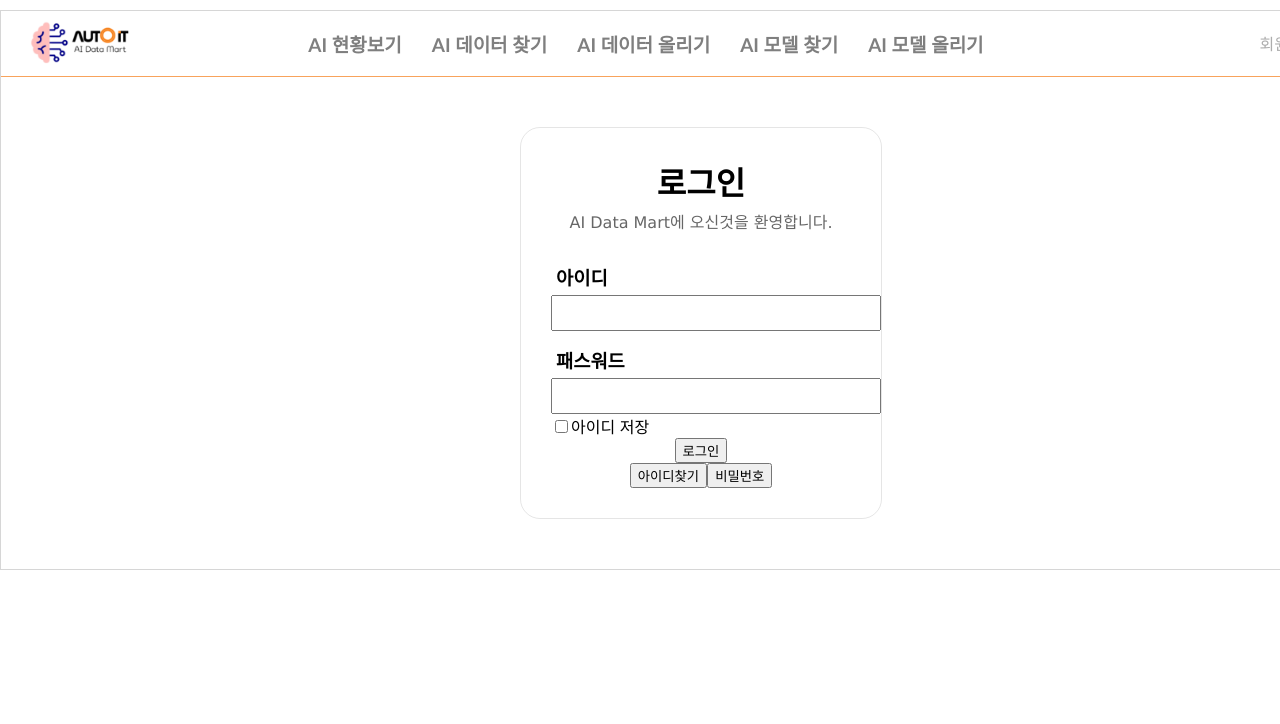
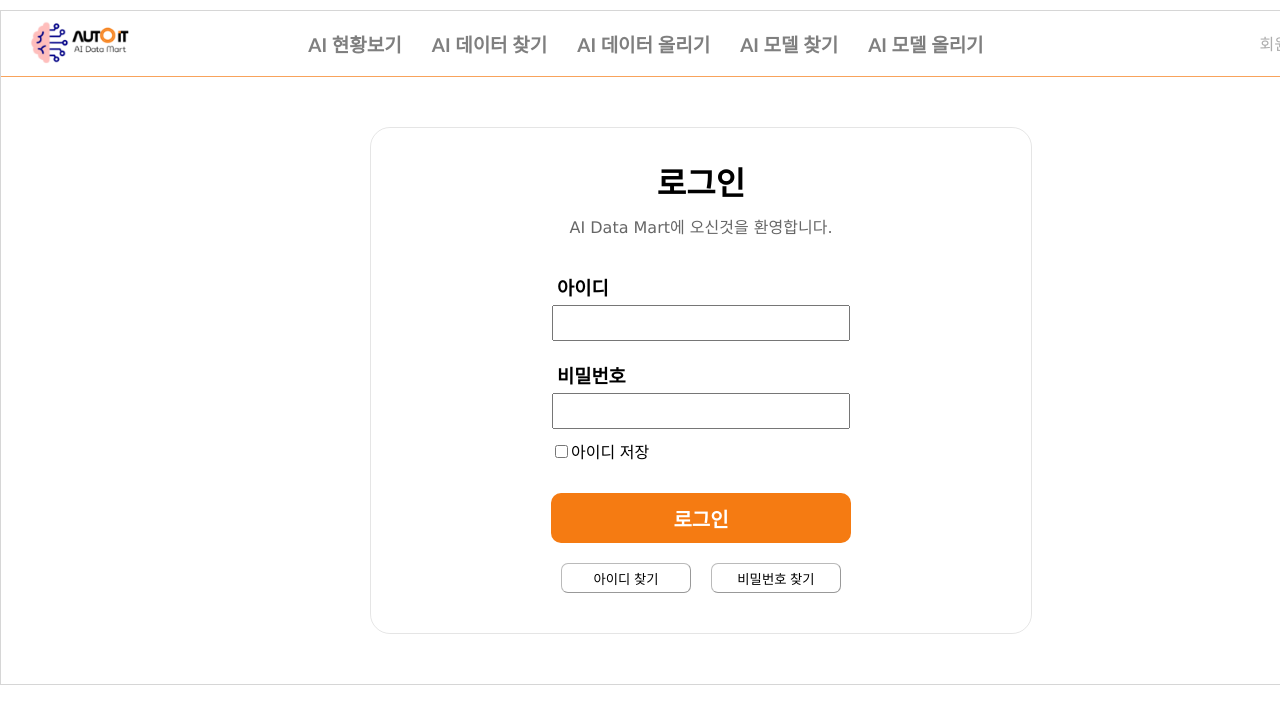
Before and after one commit to BaekInJu/AI-Data_Mart, a React (Create React App) app: page /login in a window 1280 px wide. Shown: the top 724 px of the page. Built offline with nearby package versions, Linux system fonts and the light colour scheme.

Commit message:
design login, add signup

```diff
--- a/src/pages/login/FindId.js
+++ b/src/pages/login/FindId.js
@@ -4,7 +4,7 @@ import { FindButton } from "./Styles";
 const FindId =() => {
 
     return(
-        <FindButton>아이디찾기</FindButton>
+        <FindButton>아이디 찾기</FindButton>
     )
 }
 
--- a/src/pages/login/FindPw.js
+++ b/src/pages/login/FindPw.js
@@ -3,7 +3,7 @@ import { FindButton } from "./Styles";
 
 const FindPw = () => {
     return(
-        <FindButton>비밀번호</FindButton>
+        <FindButton>비밀번호 찾기</FindButton>
     )
 }
 
--- a/src/pages/login/Login.js
+++ b/src/pages/login/Login.js
@@ -1,8 +1,8 @@
 import React, { useState } from "react";
-import styled from "styled-components";
 import  { Wrapper } from "./Styles";
 import { Title } from "./Styles";
 import { Description } from "./Styles";
+import { FindField } from "./Styles";
 import IdField from "./IdField";
 import PwField from "./PwField";
 import SaveId from "./SaveId";
@@ -48,8 +48,10 @@ const Login = () => {
                 <PwField setInpPw={setInpPw} inpPw={inpPw}/>
                 <SaveId />
                 <LoginBtn onClick={checkLogin}/>
-                <FindId />
-                <FindPw />
+                <FindField>
+                    <FindId />
+                    <FindPw />
+                </FindField>
             </Wrapper>
         </div>
     )
--- a/src/pages/login/PwField.js
+++ b/src/pages/login/PwField.js
@@ -9,7 +9,7 @@ const PwField = (props) => {
     return(
         <>
         <Password>
-            <Label>패스워드</Label>
+            <Label>비밀번호</Label>
             <InputPW onChange={onChange} value={props.inpPw}/>
         </Password>
         </>
--- a/src/pages/login/Styles.js
+++ b/src/pages/login/Styles.js
@@ -2,9 +2,8 @@ import styled from "styled-components";
 
 export const Wrapper = styled.div`
     display: inline-block;
-    width:500px;
     border:solid;
-    width: 300px;
+    width: 600px;
     border-width:1px;
     border-radius:20px;
     border-color: rgba(0, 0, 0, 0.1);
@@ -16,7 +15,7 @@ export const Title = styled.h1`
 `
 
 export const Description = styled.div`
-    margin-top:5px;
+    margin-top:10px;
     margin-bottom : 30px;
     color: rgba(0, 0, 0, 0.6);
     font-family: Verdana, Geneva, Tahoma, sans-serif;
@@ -24,35 +23,45 @@ export const Description = styled.div`
 
 export const Id = styled.div`
     margin-bottom: 15px;
+    display: inline-block;
 `
 
 export const InputId = styled.input`
     display: block;
+    width: 290px;
     height: 30px;
     font-size: 25px;
 `
-
 
 export const Label = styled.h3`
     text-align: left;
     margin: 5px;
 `;
 
+export const Descriptions = styled.div`
+    margin-top:5px;
+    margin-bottom:30px;
+    color: rgba(0, 0, 0, 0.6);
+    font-family: verbana, Geneva, Tahoma, sans-serif;
+`
 export const Password = styled.div`
-
+    display: inline-block;
 `;
 export const InputPW = styled.input.attrs({ type: 'password' })`
     display: block;
+    width: 290px;
     height: 30px;
     font-size: 25px;
 `;
 
 export const SaveIdField = styled.div`
+    margin-top:10px;
     text-align: left;
+    margin-left: 150px;
 `;
 
 export const SaveIdLabel = styled.label`
-    display:inline;
+display:inline;
 `;
 
 export const SaveCheckbox = styled.input.attrs({type: 'checkbox'})`
@@ -60,9 +69,39 @@ export const SaveCheckbox = styled.input.attrs({type: 'checkbox'})`
 `;
 
 export const LoginButton = styled.button`
-    display: inline-block;
+    width: 300px;
+    height: 50px;
+    display: inline-blcok;
+    background-color:  rgb(245, 123, 18);
+    border-width: 0px;
+    border-radius: 10px;
+    color: white;
+    font-size: 20px;
+    font-weight:bold;
+    margin-top: 30px;
+    transition: background 0.4s;
+    &:hover{
+        background-color:tomato;
+    }
 `
 
 export const FindButton = styled.button`
     display: inline-block;
+    background-color: white;
+    border-width: 1px;
+    border-color: rgba(0, 0, 0, 0.4);
+    border-radius: 7px;
+    width: 130px;
+    height: 30px;
+    margin: 10px;
+    transition: background 0.3s;
+    &:hover{
+        background-color:wheat;
+    }
 `
+
+export const FindField = styled.div`
+    margin-top:10px;
+    display: inline-block;
+    align-content: space-between;
+`
--- /dev/null
+++ b/src/pages/signup/Email.js
@@ -0,0 +1,12 @@
+import React from "react";
+import { InpLabel, EmailField } from "./Styles";
+
+const Email = () => {
+    return(
+        <EmailField>
+            <InpLabel>아이디(이메일)</InpLabel>
+        </EmailField>
+    )
+}
+
+export default Email;
--- /dev/null
+++ b/src/pages/signup/LoginInfo.js
@@ -0,0 +1,16 @@
+import React from "react";
+import { BorderLine, Label, Line, UserInfoWrapper } from "./Styles";
+import Email from "./Email";
+
+const LoginInfo = () => {
+    return(
+        <UserInfoWrapper>
+            <Label>로그인 정보</Label>
+            <BorderLine />
+                <Email />
+            <Line />
+        </UserInfoWrapper>
+    )
+}
+
+export default LoginInfo;
--- a/src/pages/signup/Signup.js
+++ b/src/pages/signup/Signup.js
@@ -1,10 +1,30 @@
-import React from "react";
+import React, { useState } from "react";
+import { Title } from "../login/Styles";
+import { Wrapper } from "../login/Styles";
+import UserType from "./UserType";
+import LoginInfo from "./LoginInfo";
 
 //회원가입 페이지 컴포넌트
 const Signup = () => {
+    const [userType, setUserType] = useState();   //회원유형
+    const [email,setEmail] = useState();        //사용자 이메일
+    const [password, setPassword] = useState();     //비밀번호
+    const [checkPw, setCheckPw] = useState();       //비밀번호 확인
+    const [name, setName] = useState();             //이름
+    const [company, setCompany] = useState();       //회사명
+    const [department, setDepartmant] = useState();     //부서명
+
     return(
         <div>
-            <h1>Signup</h1>
+            <Wrapper>
+                <Title>회원가입 정보입력</Title>
+                <UserType setUserType={setUserType}/>
+                <LoginInfo
+                    setEmail={setEmail}
+                    setPassword={setPassword}
+                    setCheckPw={setCheckPw}
+                />
+            </Wrapper>
         </div>
     )
 }
--- /dev/null
+++ b/src/pages/signup/UserType.js
@@ -0,0 +1,26 @@
+import React from "react";
+import { BorderLine, InpUserType, InpUserTypeOption, Label, Line, UserTypeLabels, UserTypeWrapper } from "./Styles";
+
+const UserType = (props) => {   //props.setUserType : 회원유형 set함수
+    return(
+        <UserTypeWrapper>
+            <Label>회원 유형</Label>
+            <BorderLine />
+                <InpUserTypeOption>
+                    <InpUserType id="user" name="userType"/><UserTypeLabels htmlFor="user">일반사용자</UserTypeLabels>
+                </InpUserTypeOption>
+                <InpUserTypeOption>
+                    <InpUserType id="field-manager" name="userType"/><UserTypeLabels htmlFor="field-manager">현장작업자</UserTypeLabels>
+                </InpUserTypeOption>
+                <InpUserTypeOption>
+                    <InpUserType id="sales-manager" name="userType"/><UserTypeLabels htmlFor="sales-manager">영업관리자</UserTypeLabels>
+                </InpUserTypeOption>
+                <InpUserTypeOption>
+                    <InpUserType id="web-manager" name="userType"/><UserTypeLabels htmlFor="web-manager">웹관리자</UserTypeLabels>
+                </InpUserTypeOption>
+            <Line />
+        </UserTypeWrapper>
+    )
+}
+
+export default UserType;
--- a/src/pages/signup/styles.js
+++ b/src/pages/signup/styles.js
@@ -1 +1,41 @@
 import styled from "styled-components";
+
+export const UserTypeWrapper = styled.div`
+`
+
+export const Label = styled.h2`
+    text-align: left;
+`
+
+export const Line = styled.hr`
+    line: 1px;
+    // margin-top:15px;
+`
+
+export const BorderLine = styled.hr`
+    border-line: 2px;
+    // margin-bottom: 15px;
+`
+
+export const InpUserTypeOption = styled.span`
+    margin: 10px;
+`
+
+export const InpUserType = styled.input.attrs({type:'radio'})`
+
+`
+
+export const UserTypeLabels = styled.label`
+
+`
+
+export const UserInfoWrapper = styled.div`
+
+`
+
+export const EmailField = styled.div`
+`
+
+export const InpLabel = styled.h4`
+    text-align: left;
+`
--- a/src/style/App.css
+++ b/src/style/App.css
@@ -80,11 +80,11 @@
   margin: 0 15px;
   text-decoration: none;
   color: rgb(127, 127, 127);
+  transition: color 0.2s;
 }
 
 .menu a:hover {
   color: rgb(245, 130, 30);
-  transition: color 0.2s;
 }
 
 .menu p {
@@ -103,6 +103,12 @@
   margin-left: 15px;
   text-decoration: none;
   color: rgb(173, 173, 173);
+  transition: color 0.2s;
+}
+
+.registration a:hover {
+  color: #282c34;
+  font-weight: bold;
 }
 
 .navigation-bottom-hr {
```
